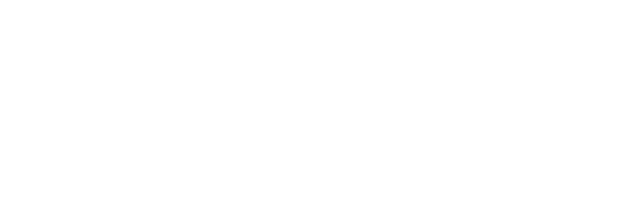
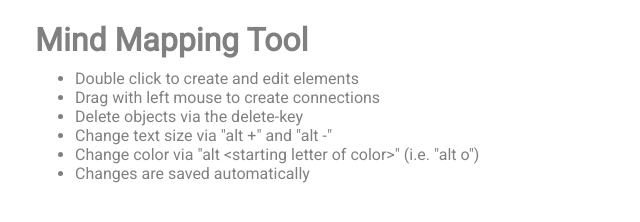
Before and after one commit to RobinWeitzel/MindMap, a plain HTML site: page index.html in a window 1280 px wide. Shown: the whole page, without its empty margins (0-640 px from the left). Drawn offline with Linux system fonts and the light colour scheme.

Commit message:
added instruction

```diff
--- a/index.html
+++ b/index.html
@@ -4,12 +4,23 @@
     <meta charset="UTF-8">
     <meta name="viewport" content="width=device-width, initial-scale=1.0">
     <meta http-equiv="X-UA-Compatible" content="ie=edge">
+    <link href="https://fonts.googleapis.com/css?family=Roboto&display=swap" rel="stylesheet">
     <link rel="stylesheet" type="text/css" href="style.css">
     <title>Mind Map</title>
 </head>
 <body oncontextmenu="return false;">
+    <div id="explanation">
+        <h1 style="margin-bottom: 0px;">Mind Mapping Tool</h1>
+        <ul style="margin-top: 10px;">
+            <li>Double click to create and edit elements</li>
+            <li>Drag with left mouse to create connections</li>
+            <li>Delete objects via the delete-key</li>
+            <li>Change text size via "alt +" and "alt -"</li>
+            <li>Change color via "alt &lt;starting letter of color&gt;" (i.e. "alt o")</li>
+            <li>Changes are saved automatically</li>
+        </ul>
+    </div>
     <svg>
-
     </svg>
     <script src="script.js"></script>
 </body>
--- a/style.css
+++ b/style.css
@@ -2,6 +2,7 @@ body {
     margin: 0px;
     height: 100vh;
     width: 100%;
+    font-family: 'Roboto', sans-serif;
 }
 
 svg {
@@ -28,3 +29,9 @@ svg {
     content: '.';
     visibility: hidden;
 }
+
+#explanation {
+    position: absolute;
+    left: 35px;
+    color: gray;
+}
```
